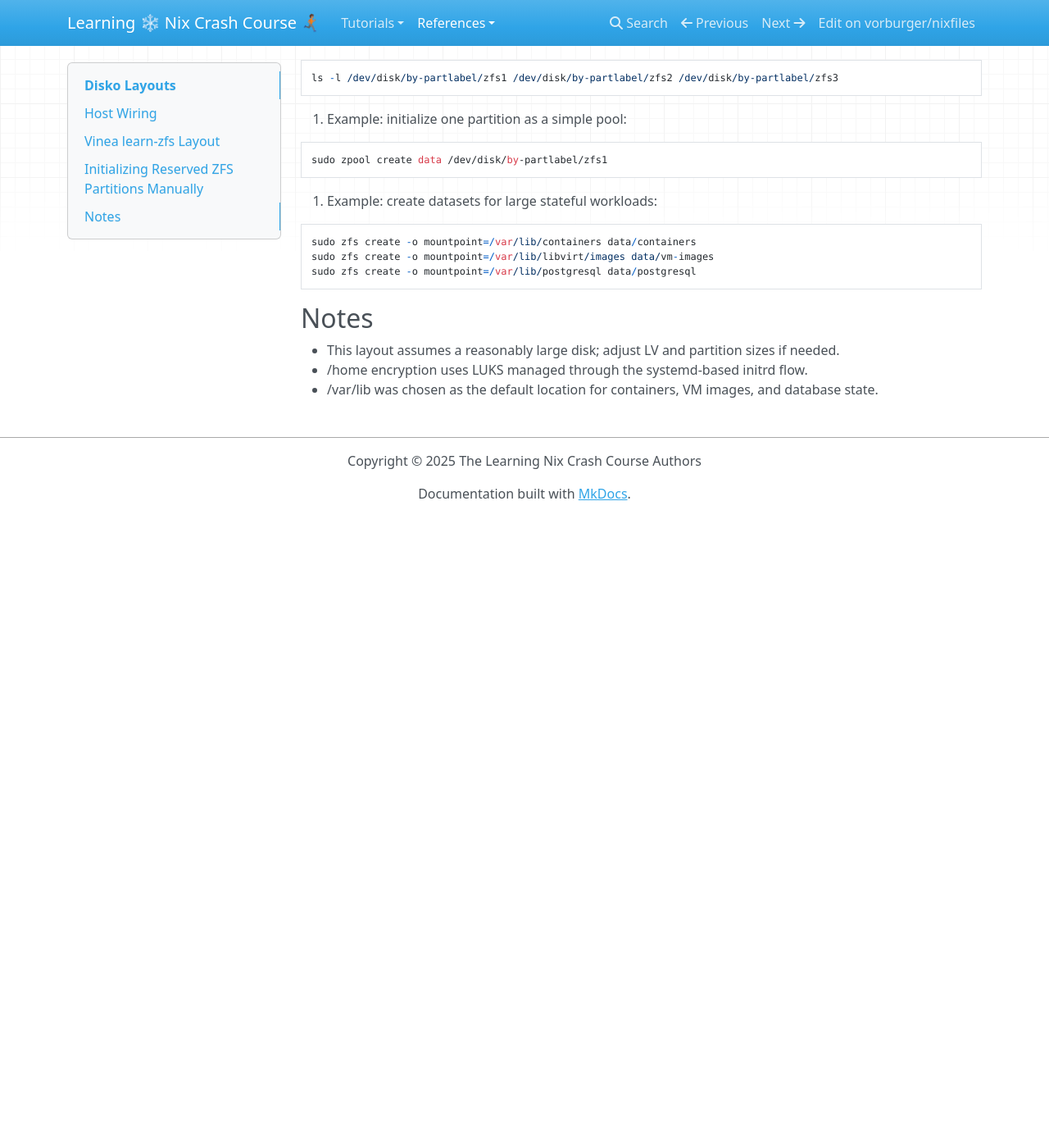
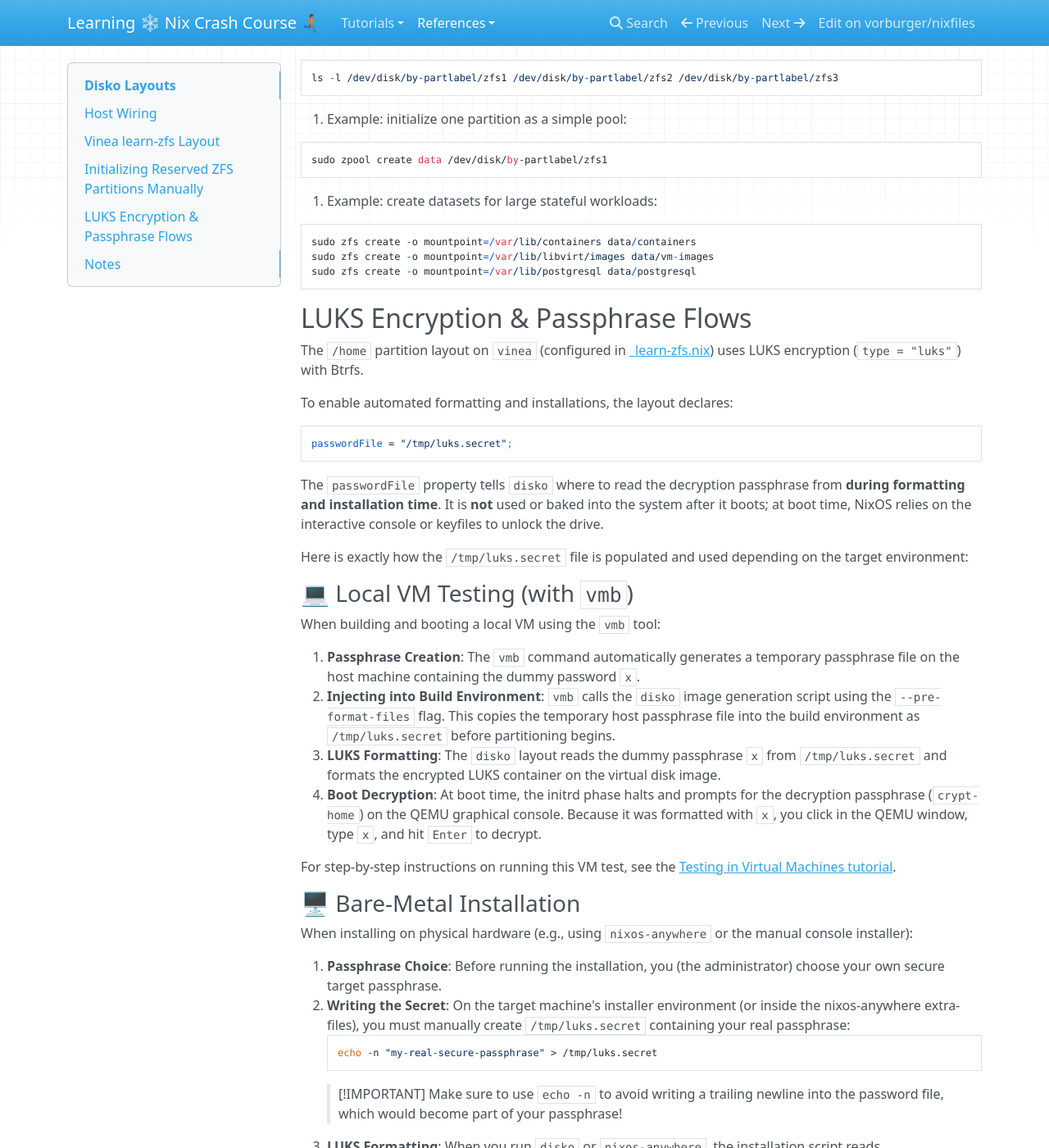
Before and after one commit to vorburger/nixfiles, an MkDocs documentation site: the page built from docs/docs/reference/disko-layouts.md, in a window 1280 px wide and 1400 px high, scrolled down 1029 px. Shown: the whole window at 82% size. Built offline with MkDocs 1.6.1, drawn with Linux system fonts in a browser that asks for light colours; nearby versions of some CDN libraries; before the commit the page ends 1659 px from its top, so only the background shows below that; some of the changed text lies outside the part shown.

Commit message:
dev: enhance "full" VM testing capabilities with new vmb tool and documentation

````diff
--- a/docs/docs/reference/disko-layouts.md
+++ b/docs/docs/reference/disko-layouts.md
@@ -66,8 +66,49 @@ sudo zfs create -o mountpoint=/var/lib/libvirt/images data/vm-images
 sudo zfs create -o mountpoint=/var/lib/postgresql data/postgresql
 ```
 
+## LUKS Encryption & Passphrase Flows
+
+The `/home` partition layout on `vinea` (configured in [\_learn-zfs.nix](../../../modules/disko/_learn-zfs.nix)) uses LUKS encryption (`type = "luks"`) with Btrfs.
+
+To enable automated formatting and installations, the layout declares:
+
+```nix
+passwordFile = "/tmp/luks.secret";
+```
+
+The `passwordFile` property tells `disko` where to read the decryption passphrase from **during formatting and installation time**. It is **not** used or baked into the system after it boots; at boot time, NixOS relies on the interactive console or keyfiles to unlock the drive.
+
+Here is exactly how the `/tmp/luks.secret` file is populated and used depending on the target environment:
+
+### 💻 Local VM Testing (with `vmb`)
+
+When building and booting a local VM using the `vmb` tool:
+
+1. **Passphrase Creation**: The `vmb` command automatically generates a temporary passphrase file on the host machine containing the dummy password `x`.
+2. **Injecting into Build Environment**: `vmb` calls the `disko` image generation script using the `--pre-format-files` flag. This copies the temporary host passphrase file into the build environment as `/tmp/luks.secret` before partitioning begins.
+3. **LUKS Formatting**: The `disko` layout reads the dummy passphrase `x` from `/tmp/luks.secret` and formats the encrypted LUKS container on the virtual disk image.
+4. **Boot Decryption**: At boot time, the initrd phase halts and prompts for the decryption passphrase (`crypt-home`) on the QEMU graphical console. Because it was formatted with `x`, you click in the QEMU window, type `x`, and hit `Enter` to decrypt.
+
+For step-by-step instructions on running this VM test, see the [Testing in Virtual Machines tutorial](../tutorial/vm.md).
+
+### 🖥️ Bare-Metal Installation
+
+When installing on physical hardware (e.g., using `nixos-anywhere` or the manual console installer):
+
+1. **Passphrase Choice**: Before running the installation, you (the administrator) choose your own secure target passphrase.
+2. **Writing the Secret**: On the target machine's installer environment (or inside the nixos-anywhere extra-files), you must manually create `/tmp/luks.secret` containing your real passphrase:
+   ```bash
+   echo -n "my-real-secure-passphrase" > /tmp/luks.secret
+   ```
+   > [!IMPORTANT]
+   > Make sure to use `echo -n` to avoid writing a trailing newline into the password file, which would become part of your passphrase!
+3. **LUKS Formatting**: When you run `disko` or `nixos-anywhere`, the installation script reads `/tmp/luks.secret` and formats the LUKS container with your real passphrase.
+4. **Boot Decryption**: Once the installation is complete and the system reboots, NixOS will prompt you on the physical console to input your secure passphrase at every boot to unlock `/home`.
+
+---
+
 ## Notes
 
 - This layout assumes a reasonably large disk; adjust LV and partition sizes if needed.
-- /home encryption uses LUKS managed through the systemd-based initrd flow.
-- /var/lib was chosen as the default location for containers, VM images, and database state.
+- `/home` encryption uses LUKS managed through the systemd-based initrd flow.
+- `/var/lib` was chosen as the default location for containers, VM images, and database state.
--- a/docs/mkdocs.yaml
+++ b/docs/mkdocs.yaml
@@ -14,6 +14,7 @@ nav:
       # TODO - tutorial/direnv.md
       - tutorial/home-manager.md
       - tutorial/testing-local-flakes.md
+      - tutorial/vm.md
       # TODO - tutorial/flake-parts.md
       - NixOS:
           # TODO - tutorial/first-nixos-graphical-install
````
Also changed, not shown: ToDo.md (+11 -27 lines), docs/docs/tutorial/vm.md (added, +116 -0 lines), README.md, 3 other files.
